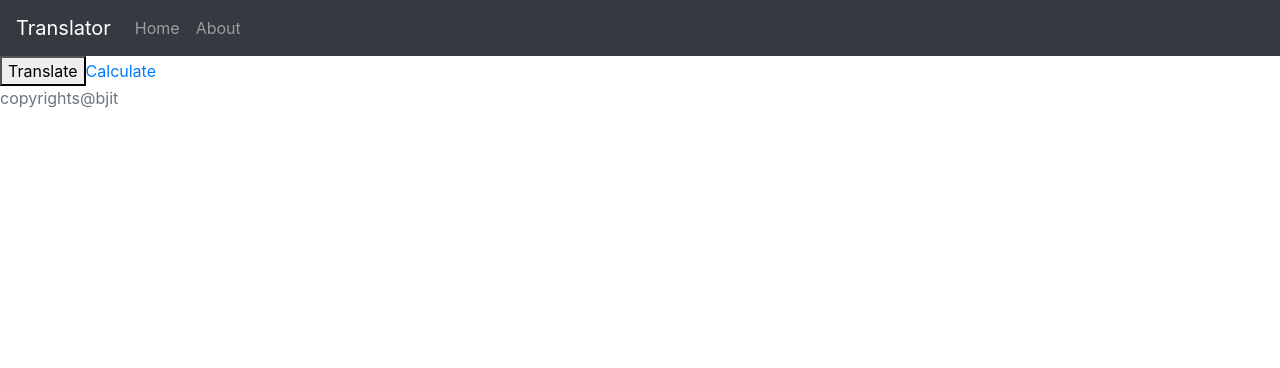
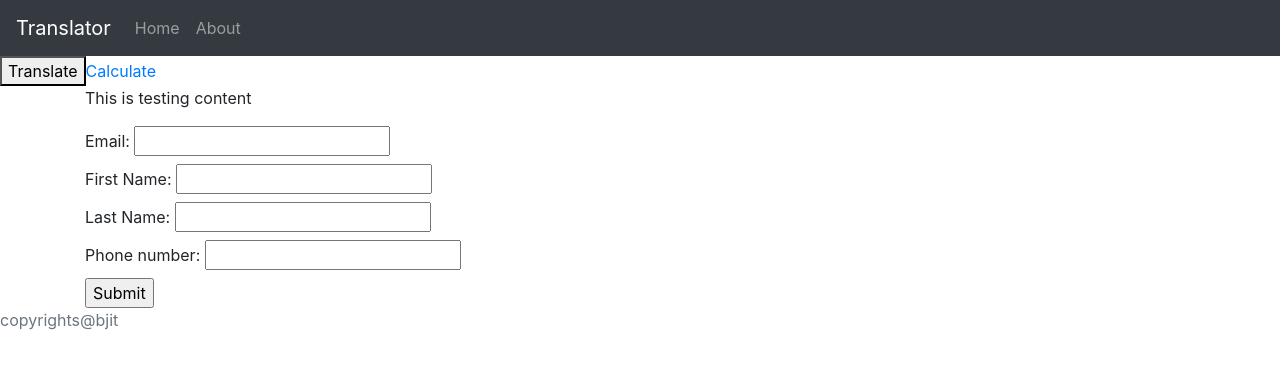
Before and after one commit to jrr-triangle/translate-react-app, a React (Create React App) app: page /testing in a window 1280 px wide. Shown: the top 368 px of the page. Built offline with nearby package versions, Linux system fonts and the light colour scheme.

Commit message:
updated code added

```diff
--- a/src/components/HeaderComponent.jsx
+++ b/src/components/HeaderComponent.jsx
@@ -15,7 +15,7 @@ class HeaderComponent extends Component{
             <header>
 
                 <nav className="navbar navbar-expand-lg navbar-dark bg-dark">
-                <a className="navbar-brand" href="/">Translator</a>
+                <Link className="navbar-brand" to="/">Translator</Link>
                 <button className="navbar-toggler" type="button" data-toggle="collapse" data-target="#navbarSupportedContent" aria-controls="navbarSupportedContent" aria-expanded="false" aria-label="Toggle navigation">
                     <span className="navbar-toggler-icon"></span>
                 </button>
--- a/src/components/Test.jsx
+++ b/src/components/Test.jsx
@@ -27,23 +27,17 @@ class Test extends Component{
         this.parsing=this.parsing.bind(this)
         this.Observer= this.Observer.bind(this)
     }
-    // componentDidMount(){
-    //     this.translateLanguage()
-    //     //this.updateTargetSource(this.state.target)
-    // }
-   fullTranslate(){
-    TestService.translateLanguage(this.state.target,this.state.source);
-    this.updateTargetSource(this.state.target)
-   }
+
     translateLanguage(){
         var nodeList = TestService.getTreeWalkerNodeList()
         TestService.getTranslatedValue(nodeList,this.state.target,this.state.source)
           .then(response=>{
             TestService.getTreeWalkerContent(response)
-              this.Observer()
+              this.Observer(this.state.target,this.state.source)
+              this.updateTargetSource(this.state.target)
           })
 
-        this.updateTargetSource(this.state.target)
+
         console.log("Updated target: "+this.state.target)
         console.log("updated source: "+this.state.source)
     }
@@ -79,7 +73,7 @@ class Test extends Component{
     }
 
 
-    Observer() {
+    Observer(target,source) {
         const mutationObserver = new MutationObserver(function (mutations) {
             mutations.forEach(function (mutation) {
                 console.log(mutation)
@@ -106,7 +100,7 @@ class Test extends Component{
                             i++
                         }
 
-                        TestService.getTranslatedValue(nodeList, 'JA', 'EN')
+                        TestService.getTranslatedValue(nodeList,target,source)
                             .then(response => {
                                 var treeWalker2 = document.createTreeWalker(
                                     mutation.addedNodes[0],
@@ -158,10 +152,10 @@ class Test extends Component{
                <>
                <HeaderComponent/>
                <button onClick={()=>{this.translateLanguage()}}>Translate</button>
-               <Link to={`/${this.state.target}/testing`}>Calculate</Link>
+               <Link to="/testing">Calculate</Link>
                <Switch>
                  <Route path="/" exact component={Test2} />
-                 <Route path="/:lg/testing" exact component={TestingComponent}/>
+                 <Route path="/testing" exact component={TestingComponent}/>
                 </Switch>
                 <FooterComponent/>
                </>
--- a/src/components/Test3.jsx
+++ b/src/components/Test3.jsx
@@ -11,7 +11,7 @@ class Test3 extends Component{
         return  (<div>
 
            <div>
-           <img className="img-fluid"
+           <img className="img-fluid" height="250px" width="250px"
      src={`${process.env.PUBLIC_URL}/assets/images/test.jpg`}
      alt="logo"/>
              </div>
--- a/src/components/TestingComponent.jsx
+++ b/src/components/TestingComponent.jsx
@@ -6,19 +6,38 @@ class TestingComponent extends Component{
     constructor(props){
         super(props)
     }
-//    componentDidMount(){
-//        console.log("Target props: "+this.props.target)
-//        console.log("Source props: "+this.props.source)
-//        TestService.translateLanguage(this.props.target,this.props.source)
-//    }
-
     render(){
         return  (<>
 
+           <div className="container">
+             <p>This is testing content</p>
+
+             <form onSubmit="">
+        <label>
+          Email:{"              "}
+          <input type="text" value="" onChange="" />
+        </label><br/>
+        <label>
+          First Name:{"              "}
+          <input type="text" value="" onChange="" />
+        </label>
+        <br/>
+        <label>
+          Last Name:{"              "}
+          <input type="text" value="" onChange="" />
+        </label>
+        <br/>
+        <label>
+          Phone number:{"              "}
+          <input type="text" value="" onChange="" />
+        </label><br/>
+        <input type="submit" value="Submit" /><br/>
+      </form>
+
+            </div>
            <div>
-             <p>This is testing content</p>
-            </div>
-            {TestService.translateLanguage(this.props.target,this.props.source)}
+
+           </div>
         </>)
     }
 }
```
